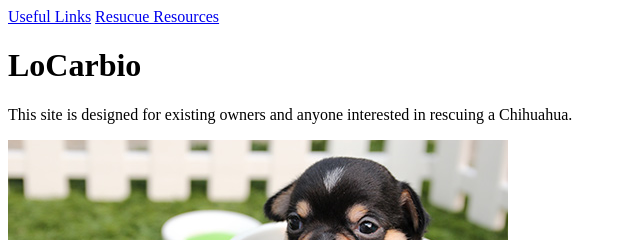
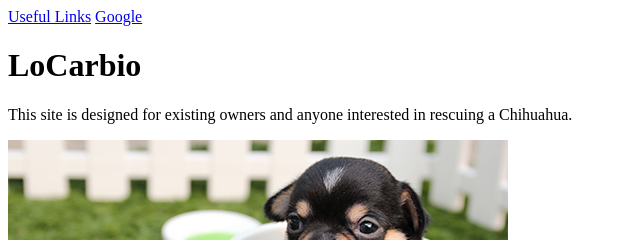
Before and after one commit to damartin7204/damartin7204.github.io, a plain HTML site: page LoCarbio/index.html in a window 1280 px wide. Shown: the top 240 px of the page, 0-640 px from the left. Drawn offline with Linux system fonts and the light colour scheme; files whose address does not match are found by name.

Commit message:
Update index.html

```diff
--- a/LoCarbio/index.html
+++ b/LoCarbio/index.html
@@ -11,7 +11,7 @@
         <!-- Here's an internal link to the useful-links page, which lives in the resources folder. This link contains an example of a relative file path. Remember, relative paths change based on the location of the file where you're making the link and the file you're linking to. -->
         <nav>
         <a href="resources/useful-links.html">Useful Links</a>
-        <a href="resources/Rescue Resources/Chihuahua Rescue.html">Resucue Resources</a>
+        <a href="https://www.google.com">Google</a>
         </nav>
         <header>
         <h1>LoCarbio</h1>
```
